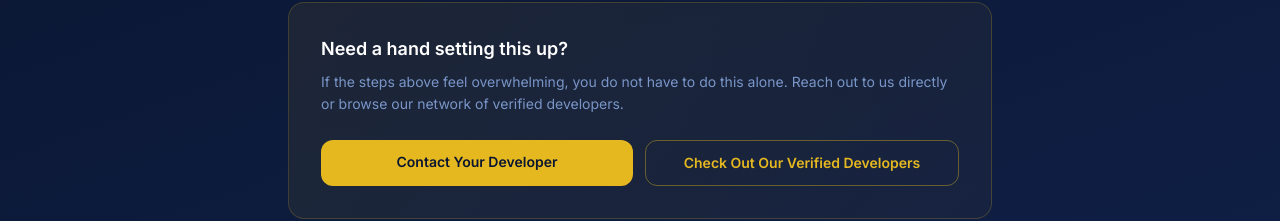
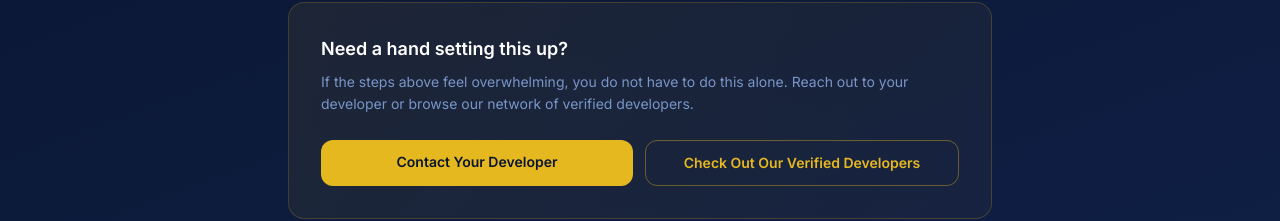
Before and after one commit to moneystavinci/motometrix, a Next.js app: page /onboarding in a window 1280 px wide. Shown: the part 985-1206 px from the top of the page. Built offline with nearby package versions, Linux system fonts and the light colour scheme.

Commit message:
Update onboarding text to refer to 'your developer'

```diff
--- a/src/app/onboarding/page.tsx
+++ b/src/app/onboarding/page.tsx
@@ -45,7 +45,7 @@ export default function OnboardingPage() {
         </div>
         <div className="rounded-2xl p-8" style={{ background: "linear-gradient(135deg, rgba(230,184,32,0.08), rgba(230,184,32,0.04))", border: "1px solid rgba(230,184,32,0.2)" }}>
           <h3 className="text-white font-semibold text-lg mb-2">Need a hand setting this up?</h3>
-          <p className="text-navy-300 text-sm mb-6 leading-relaxed">If the steps above feel overwhelming, you do not have to do this alone. Reach out to us directly or browse our network of verified developers.</p>
+          <p className="text-navy-300 text-sm mb-6 leading-relaxed">If the steps above feel overwhelming, you do not have to do this alone. Reach out to your developer or browse our network of verified developers.</p>
           <div className="flex flex-col sm:flex-row gap-3">
             <a href={mailtoLink} className="flex-1 text-center font-bold px-6 py-3 rounded-xl text-sm" style={{ background: "#e6b820", color: "#0a1530" }}>Contact Your Developer</a>
             <a href="https://www.smartcontractsescrow.net/find-seller" target="_blank" rel="noopener noreferrer" className="flex-1 text-center font-bold px-6 py-3 rounded-xl text-sm" style={{ background: "transparent", border: "1px solid rgba(230,184,32,0.4)", color: "#e6b820" }}>Check Out Our Verified Developers</a>
```
